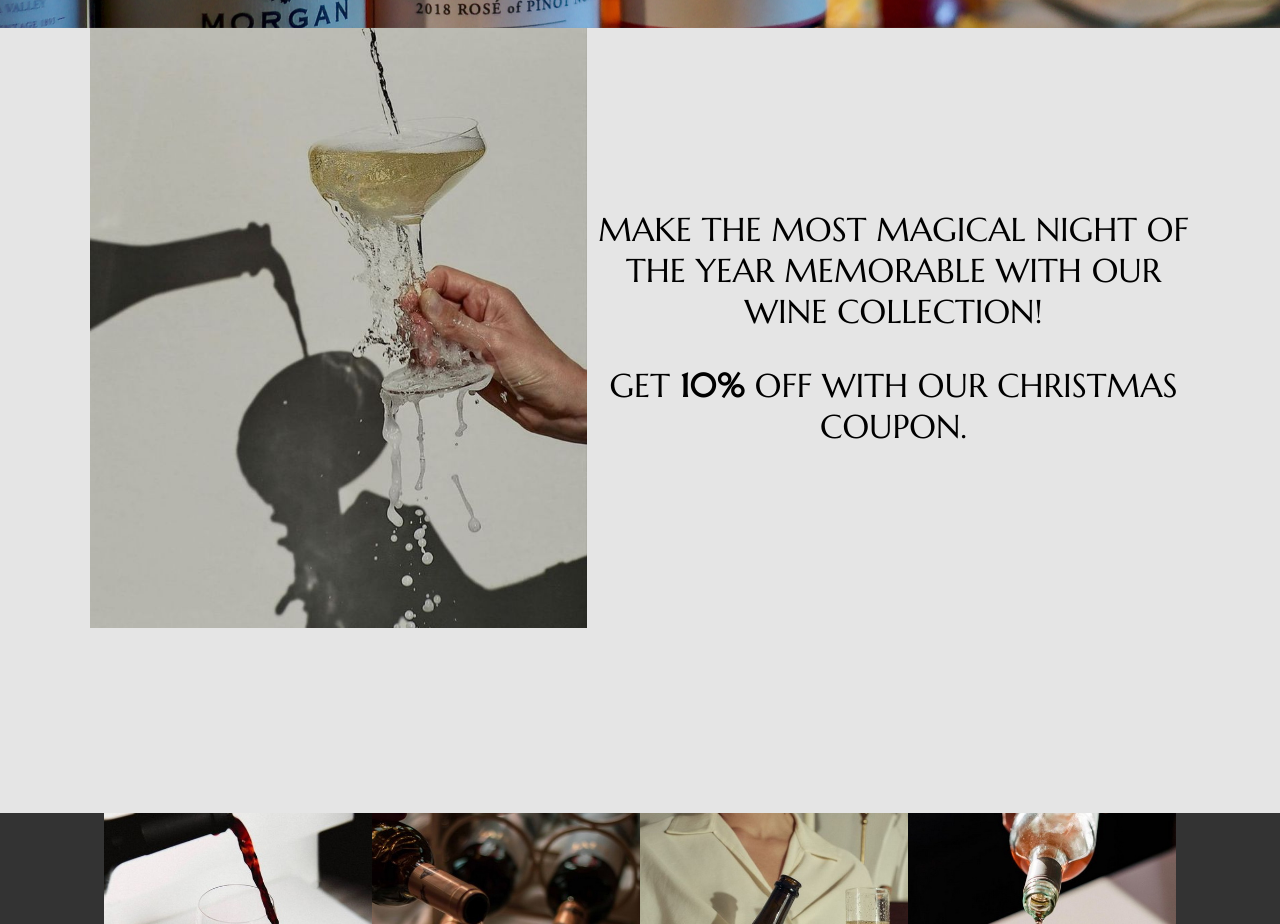
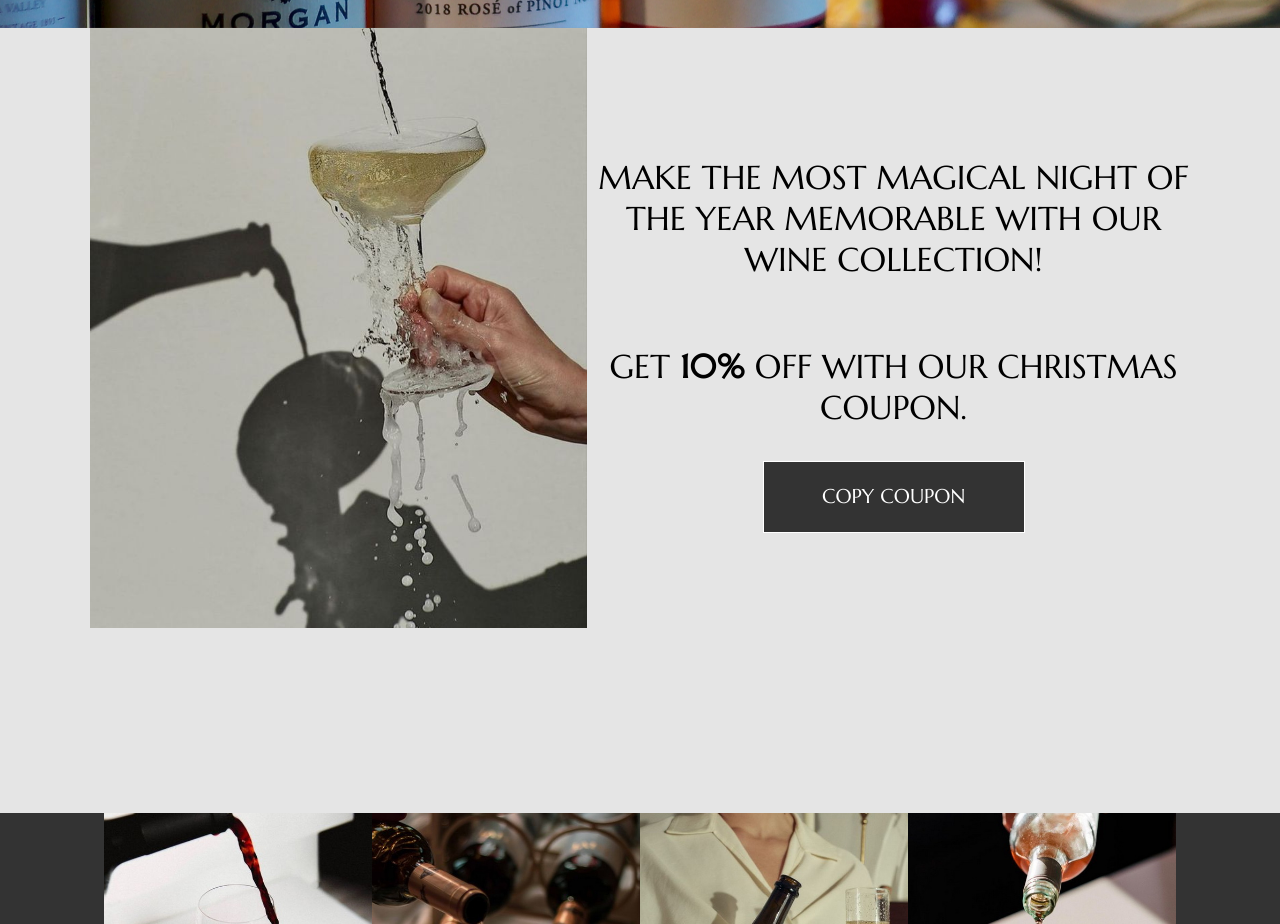
Before and after one commit to mitjasha/online-shop, a React (Create React App) app: page / in a window 1280 px wide. Shown: the part 980-1904 px from the top of the page. Built offline with nearby package versions, Linux system fonts and the light colour scheme.

Commit message:
feat: add button to coupon section

```diff
--- a/src/pages/MainPage/MainPage.scss
+++ b/src/pages/MainPage/MainPage.scss
@@ -64,9 +64,33 @@
     height: 600px;
   }
 
+  &__info {
+    display: flex;
+    flex-direction: column;
+    justify-content: center;
+    align-items: center;
+  }
+
   &__text {
     font-size: 33px;
     text-align: center;
+  }
+
+  &__button {
+    width: 260px;
+    height: 70px;
+    font-size: 20px;
+    border: none;
+    cursor: pointer;
+    background-color: #998431;
+    color: white;
+  }
+
+  &__button:hover {
+    background-color: transparent;
+    border: 1px solid #333333;
+    color: #333333;
+    transition: 0.3s;
   }
 }
 
--- a/src/pages/MainPage/MainPage.tsx
+++ b/src/pages/MainPage/MainPage.tsx
@@ -36,6 +36,7 @@ const MainPage: React.FC = () => {
                 GET <span className="text__bold">10%</span> OFF WITH OUR
                 CHRISTMAS COUPON.
               </p>
+              <Button className="coupon__button">COPY COUPON</Button>
             </div>
           </div>
         </div>
```
